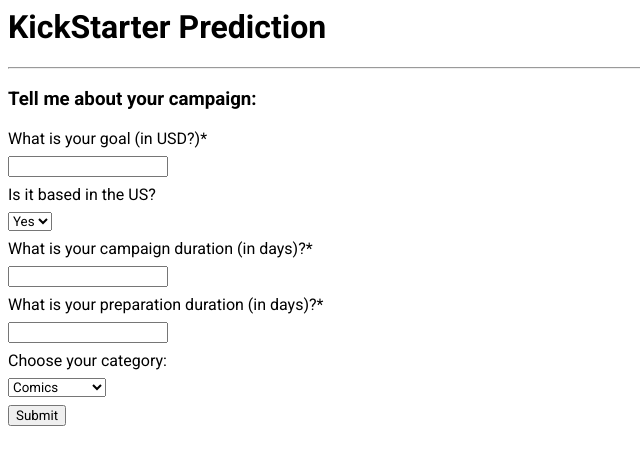
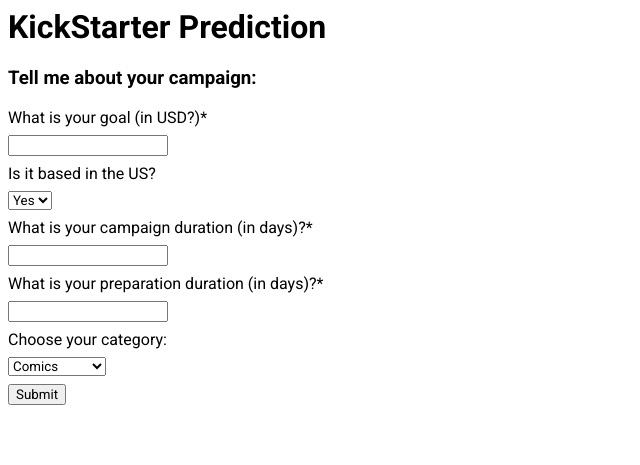
Before and after one commit to Duahau1/CS533-course-project, a Flask app: page / in a window 1280 px wide. Shown: the top 465 px of the page, without its empty margins (0-640 px from the left). Run offline with Flask 3, Linux system fonts and the light colour scheme; parts of the project's set-up code (start-up, migrations or seed data) failed here and were passed over.

Commit message:
feat: clean up 3

```diff
--- a/app/app.py
+++ b/app/app.py
@@ -11,7 +11,7 @@
 
 @app.route('/')
 def home():
-    return render_template("main.html", categories= CATEGORIES, translate=_translate)
+    return render_template("main.html", categories=CATEGORIES, translate=_translate)
 
 @app.route('/predict' ,methods=['POST'])
 def predict():
@@ -23,7 +23,8 @@
     input_list = [0,0,0,0,0,0,0,0,0,0,0,0,0,0]
     if category_value in CATEGORIES:
         input_list[CATEGORIES.index(category_value)] = 1
-    category_input = pd.DataFrame([input_list],columns=['Comics', 'Crafts','Dance', 'Design', 'Fashion', 'Film_Video', 'Food', 'Games', 'Journalism','Music', 'Photography', 'Publishing', 'Technology', 'Theater'],dtype=float)
+
+    category_input = pd.DataFrame([input_list],columns=CATEGORIES,dtype=float)
     input_variables = pd.DataFrame([[campaign_goal_USD, campaign_location_US, campaign_timeline, prep_timeline]], columns=['campaign_goal_USD', 'campaign_location_US', 'campaign_timeline','prep_timeline'], dtype=float)
     normalized_input = pd.concat([input_variables,category_input],axis=1)
 
--- a/app/templates/main.html
+++ b/app/templates/main.html
@@ -9,7 +9,6 @@
   </head>
   <body>
     <h1>{{translate('title')}}</h1>
-    <hr/>
     <h3>{{translate('subTitle')}}</h3>
     <form name="form-control" class="main-content" action="{{ url_for('predict')}}" method="post">
       <label for="goal_usd">{{translate("goal_usd")}}*</label>
@@ -29,7 +28,7 @@
           <option value="{{category}}">{{category}}</option>
           {% endfor %}
         </select>
-      <button type="submit" class="btn btn-primary btn-block btn-large" onclick="">{{translate("submit")}}</button>
+      <button type="submit" onclick="">{{translate("submit")}}</button>
     </form>
   </body>
 </html>
```
Also changed, not shown: 6 other files.
